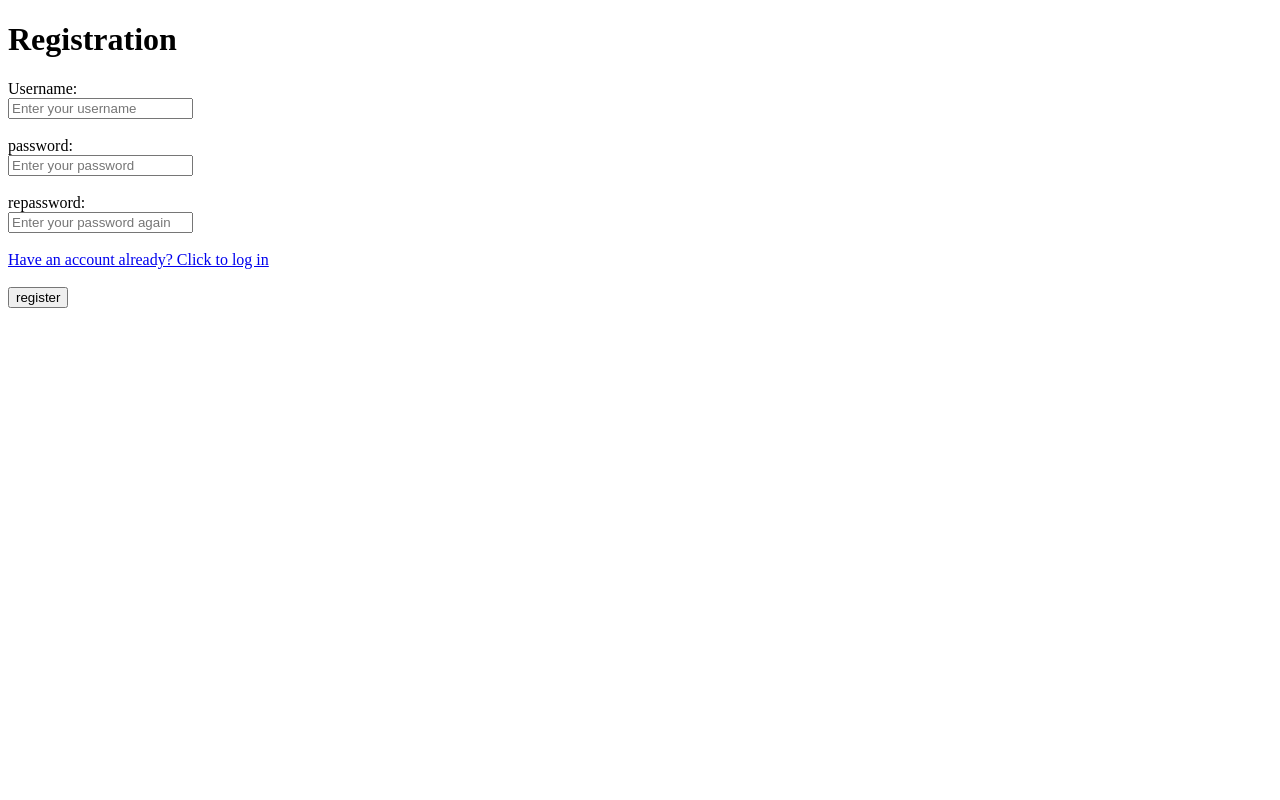
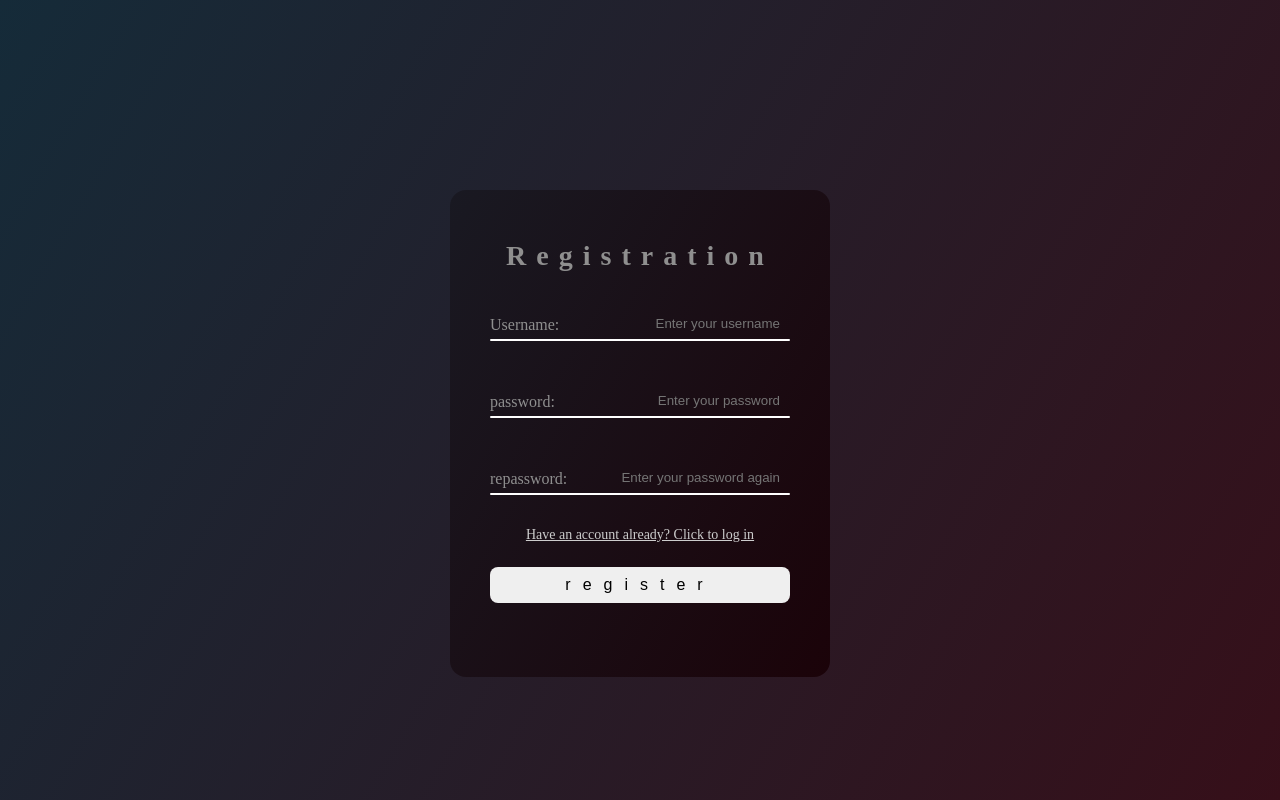
Before and after one commit to D90706/onlinechat-baseon-PHP-MySQL, a PHP site: page /onlinechat-baseon-PHP-MySQL/php/registration.php in a window 1280 px wide. Run offline with PHP 8.4, Linux system fonts and the light colour scheme.

Commit message:
美化注册界面

```diff
--- a/css/registration.css
+++ b/css/registration.css
@@ -1,60 +1,119 @@
+* {
+  margin: 0;
+  padding: 0;
+  box-sizing: border-box;
+}
 body {
-    font-family: Arial, sans-serif;
-    background-color: #f4f4f4;
-    display: flex;
-    justify-content: center;
-    align-items: center;
-    height: 100vh;
-    margin: 0;
+  display: flex;
+  justify-content: center;
+  align-items: center;
+  height: 100vh;
+  background: linear-gradient(120deg, #152b39, #360f19);
+  color: #8f8f8f;
+  font-size: 14px;
+}
+.mbg12 {
+  margin-bottom: 12px;
+}
+.mbg24 {
+  margin-bottom: 24px;
+}
+.mbg32 {
+  margin-bottom: 32px;
+}
+.container {
+  width: 380px;
+  height: 420px;
+  border-radius: 16px;
+}
+.container form {
+  background-color: #222;
+  padding: 50px 40px;
+  border-radius: 16px;
+  background: linear-gradient(120deg, #191922, #1b0309);
+}
+.container form h1 {
+  text-align: center;
+  letter-spacing: 10px;
+  margin-bottom: 24px;
+}
+.container form .input-box {
+  width: 300px;
+  position: relative;
+}
+.container form .input-box input {
+  position: relative;
+  width: 100%;
+  padding: 20px 10px 10px;
+  background-color: transparent;
+  outline: none;
+  border: none;
+  color: #2f3037;
+  z-index: 1;
+}
+.container form .input-box label {
+  position: absolute;
+  left: 0;
+  padding: 20px 0 10px;
+  transition: 0.5s;
+  font-size: 16px;
+  pointer-events: none;
+}
+.container form .input-box input:focus ~ label,
+.container form .input-box input:valid ~ label {
+  color: #fff;
+  transform: translateY(-34px);
+  font-size: 14px;
+}
+.container form .input-box i {
+  position: absolute;
+  left: 0;
+  bottom: 0;
+  background-color: #fff;
+  height: 2px;
+  width: 100%;
+  transition: 0.5s;
+  border-radius: 5px;
+}
+.container form .input-box input:focus ~ i,
+.container form .input-box input:valid ~ i {
+  height: 36px;
+}
+.container form .remember-box a {
+  font-size: 14px;
+  text-decoration: none;
+  color: #8f8f8f;
+}
+.container form .submit-btn {
+  width: 100%;
+  border-radius: 8px;
+  padding: 9px 25px;
+  outline: none;
+  border: none;
+  font-size: 16px;
+  letter-spacing: 12px;
+  margin-bottom: 24px;
+}
+.container form .signup-box {
+  text-align: center;
+}
+.container form .signup-box a {
+  color: #cdcdcd;
+}
+.container form .input-box input::placeholder {
+  text-align: right;
 }
 
-.container {
-    background-color: white;
-    padding: 20px;
-    border-radius: 10px;
-    box-shadow: 0 4px 10px rgba(0, 0, 0, 0.1);
-    width: 300px;
+/* 针对不同的浏览器添加前缀 */
+.container form .input-box input::-webkit-input-placeholder {
+  text-align: right;
 }
 
-h2 {
-    text-align: center;
-    color: #333;
+.container form .input-box input::-moz-placeholder {
+  text-align: right;
+  opacity: 1; /* Firefox 中需要设置透明度以覆盖默认的半透明样式 */
 }
 
-label {
-    display: block;
-    margin: 10px 0 5px;
-    color: #555;
+.container form .input-box input:-ms-input-placeholder {
+  text-align: right;
 }
-
-input[type="text"],
-input[type="password"] {
-    width: 100%;
-    padding: 10px;
-    border: 1px solid #ddd;
-    border-radius: 5px;
-    box-sizing: border-box;
-    /* 确保内边距和边框包括在宽度内 */
-}
-
-input[type="submit"] {
-    background-color: #5cb85c;
-    color: white;
-    border: none;
-    padding: 10px;
-    border-radius: 5px;
-    cursor: pointer;
-    width: 100%;
-    margin-top: 10px;
-}
-
-input[type="submit"]:hover {
-    background-color: #4cae4c;
-    /* 鼠标悬停变化 */
-}
-.message {
-    color: #d9534f;
-    /* 错误信息的颜色 */
-    text-align: center;
-    margin-bottom: 10px;
-}
--- a/html/registration.html
+++ b/html/registration.html
@@ -1,38 +1,66 @@
 <!DOCTYPE html>
 <html lang="en">
-
   <head>
-    <meta charset="UTF-8">
-    <meta name="viewport" content="width=device-width, initial-scale=1.0">
-    <link rel="icon" href="../img/chat_title.png" type="image/png">
+    <meta charset="UTF-8" />
+    <meta name="viewport" content="width=device-width, initial-scale=1.0" />
+    <link rel="icon" href="../img/chat_title.png" type="image/png" />
+    <link rel="stylesheet" href="../css/registration.css" />
     <title>Registration</title>
   </head>
 
   <body>
-    <div id="main">
+    <div class="container" ,id="main">
+      <form action="../php/registration.php" method="post">
         <h1>Registration</h1>
-        <form action="../php/registration.php" method="post">
+        <div class="input-box mbg32">
+          <span id="username_error"></span>
+          <input
+            type="text"
+            id="username"
+            name="username"
+            placeholder="Enter your username"
+            required="required"
+          />
           <label for="username">Username:</label>
-            <span id="username_error"></span>
-            <br>
-            <input type="text" id="username" name="username" placeholder="Enter your username" required>
-            <br><br>
+          <i></i>
+        </div>
+        <div class="input-box mbg32">
+          <span id="password_error"></span>
+          <input
+            type="password"
+            id="password"
+            name="password"
+            placeholder="Enter your password"
+            required="required"
+          />
           <label for="password">password:</label>
-            <span id="password_error"></span>
-            <br>
-            <input type="password" id="password" name="password" placeholder="Enter your password" required>
-            <br><br>
+          <i></i>
+        </div>
+        <div class="input-box mbg32">
+          <span id="repassword_error"></span>
+          <input
+            type="password"
+            id="repassword"
+            name="repassword"
+            placeholder="Enter your password again"
+            required="required"
+          />
           <label for="repassword">repassword:</label>
-            <span id="repassword_error"></span>
-            <br>
-            <input type="password" id="repassword" name="repassword" placeholder="Enter your password again" required>
-            <br><br>
-            <label for="log-in"><a href="../php/log-in.php">Have an account already? Click to log in </a></label>
-            <br><br>
-            <input type="submit" value="register">
+          <i></i>
+        </div>
+
+        <div class="signup-box mbg24">
+          <label for="log-in"
+            ><a href="../php/log-in.php"
+              >Have an account already? Click to log in
+            </a></label
+          >
+        </div>
+        <div>
+          <input type="submit" class="submit-btn" value="register" />
+        </div>
       </form>
     </div>
   </body>
   <script src="../js/registration.js"></script>
-
 </html>
```
Lines whose indentation alone changed are shown as unchanged.
